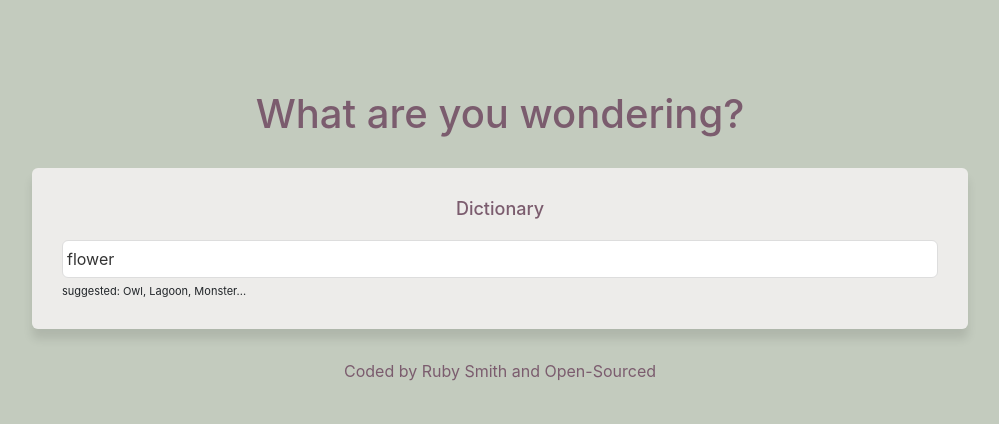
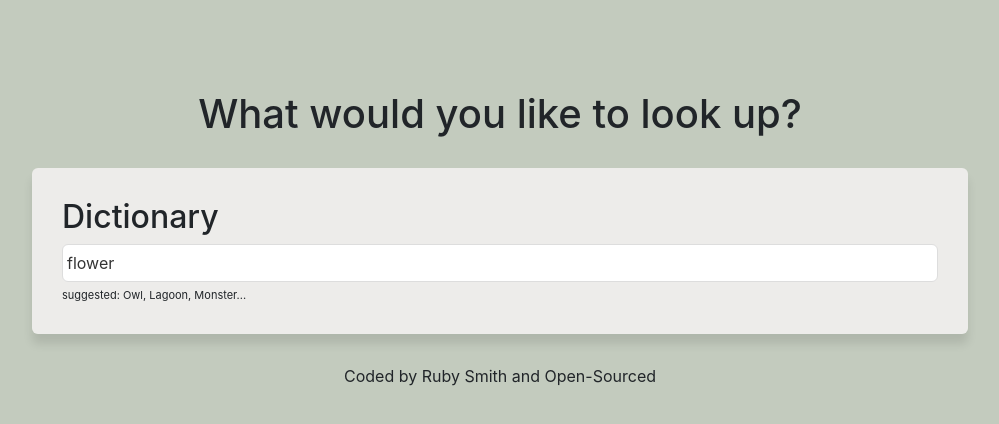
Before and after one commit to Roobsk91/plus-week1, a React (Create React App) app: page / in a window 1280 px wide. Shown: the top 424 px of the page, without its empty margins (140-1139 px from the left). Built offline with nearby package versions, Linux system fonts and the light colour scheme; no server answers.

Commit message:
Removed other h1

```diff
--- a/src/App.css
+++ b/src/App.css
@@ -8,7 +8,6 @@ a {
 
 h1 {
     text-align: center;
-    color: #7B5C6E;
 }
 
 .App {
@@ -30,5 +29,4 @@ h1 {
 .App-footer {
     text-align: center;
     margin: 30px 0;
-   color: #7B5C6E;
 }
--- a/src/App.js
+++ b/src/App.js
@@ -6,9 +6,9 @@ export default function App() {
   return (
     <div className="App">
       <div className="container">
-      <header className="App-header">
-       <h1> What are you wondering? </h1>
-      </header>
+        <header className="App-header">
+        <h1> What would you like to look up? </h1>
+        </header>
       <main>
         <Dictionary defaultWord="flower"/>
       </main>
--- a/src/Dictionary.js
+++ b/src/Dictionary.js
@@ -45,7 +45,7 @@ if (loaded) {
     return (
       <div className="Dictionary">
         <section>
-          <h1>Dictionary</h1>
+          <h2>Dictionary</h2>
           <form onSubmit={handleSubmit}>
             <input
               type="search"
```
